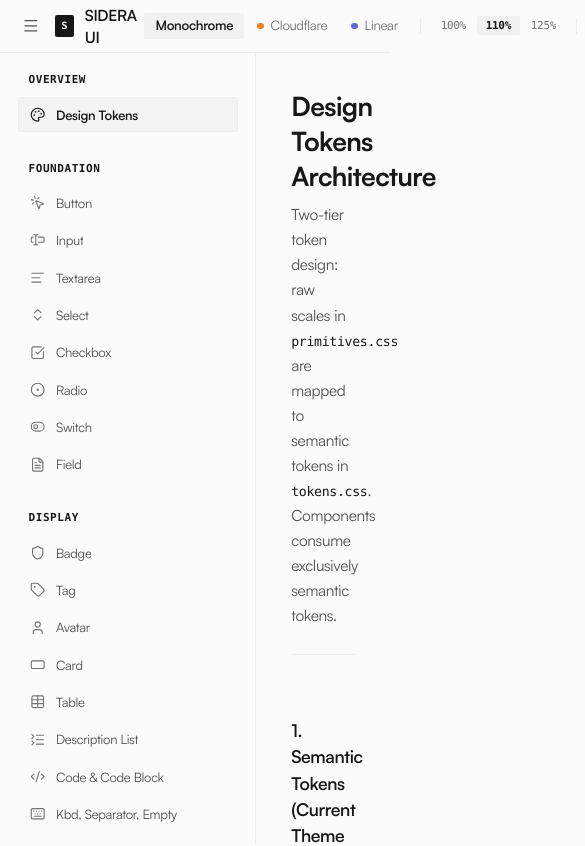
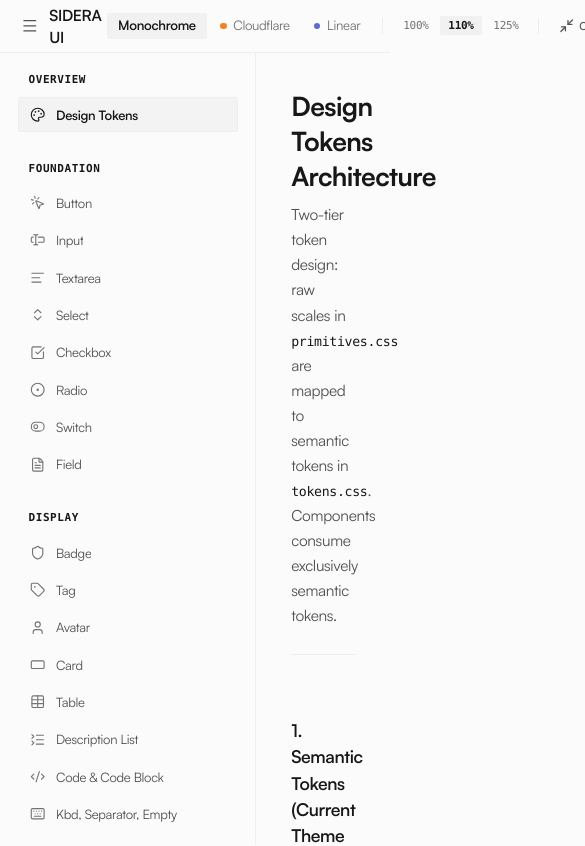
Before and after one commit to ryandaaa/sidera-ui, a React (Vite) app: page / in a window 390 px wide. Shown: the top 846 px of the page, 585 px wide, since content can reach past the window. Built offline with nearby package versions, Linux system fonts and the light colour scheme.

Commit message:
fix(topbar): remove S logo placeholder and tighten gap between hamburger and title

```diff
--- a/src/showcase/TopBar.tsx
+++ b/src/showcase/TopBar.tsx
@@ -28,7 +28,7 @@ export function TopBar({
 }: TopBarProps) {
   return (
     <header className="h-12 border-b border-[var(--border)] bg-[var(--surface)] px-4 sm:px-6 flex items-center justify-between sticky top-0 z-30 select-none">
-      <div className="flex items-center gap-2.5 sm:gap-3">
+      <div className="flex items-center gap-1.5">
         {/* Sidebar Hamburger Toggle Button */}
         <button
           type="button"
@@ -42,14 +42,11 @@ export function TopBar({
 
         <a
           href="#tokens"
-          className="flex items-center gap-2.5 text-[var(--text)] font-semibold text-sm tracking-tight hover:opacity-80 transition-opacity"
+          className="text-[var(--text)] font-semibold text-sm tracking-tight hover:opacity-80 transition-opacity"
         >
-          <div className="h-5 w-5 bg-[var(--primary)] text-[var(--primary-foreground)] rounded-[var(--radius-xs)] flex items-center justify-center font-mono text-[10px] font-bold">
-            S
-          </div>
-          <span>SIDERA UI</span>
+          SIDERA UI
         </a>
-        <span className="font-mono text-xs text-[var(--text-muted)] hidden sm:inline-block">
+        <span className="font-mono text-xs text-[var(--text-muted)] ml-1 hidden sm:inline-block">
           v0.1.0
         </span>
       </div>
```
